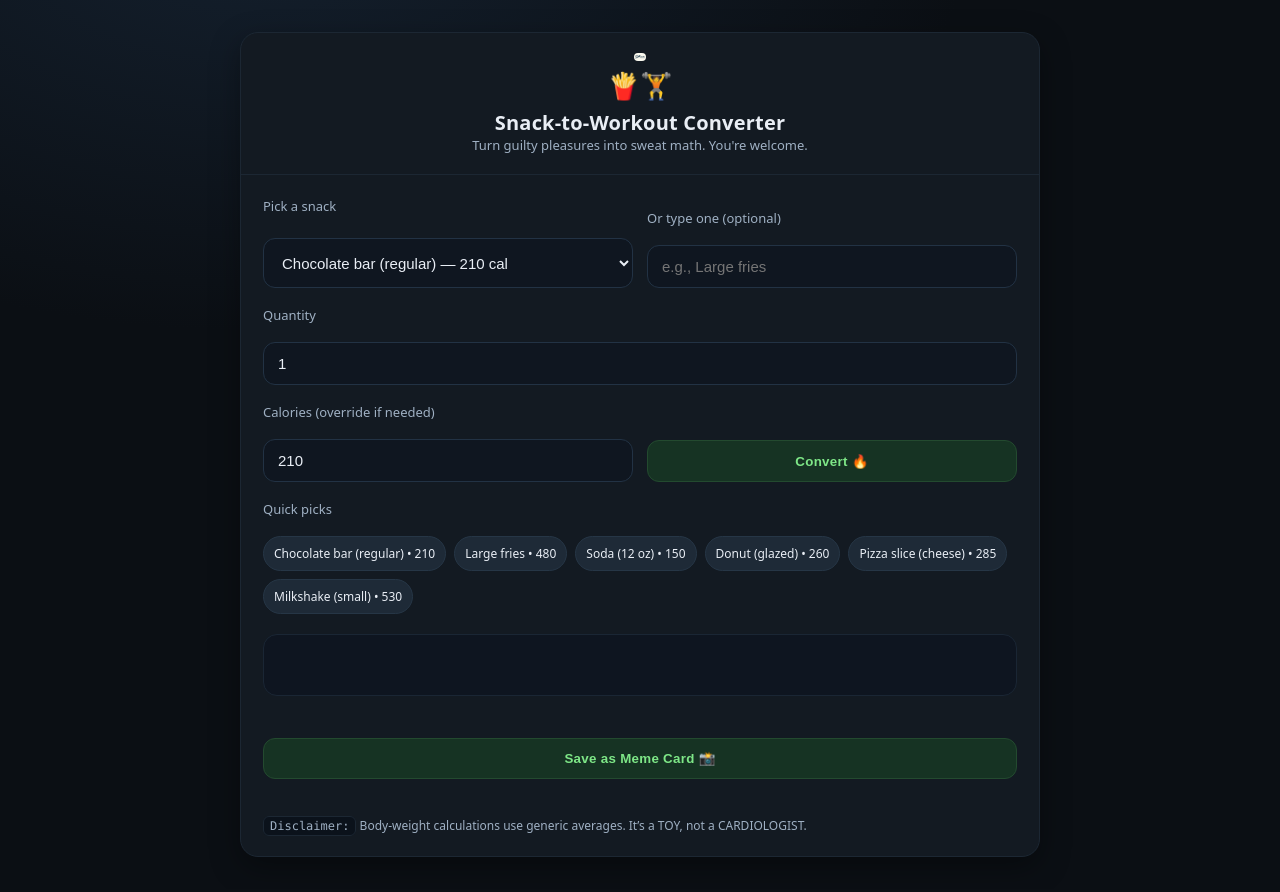
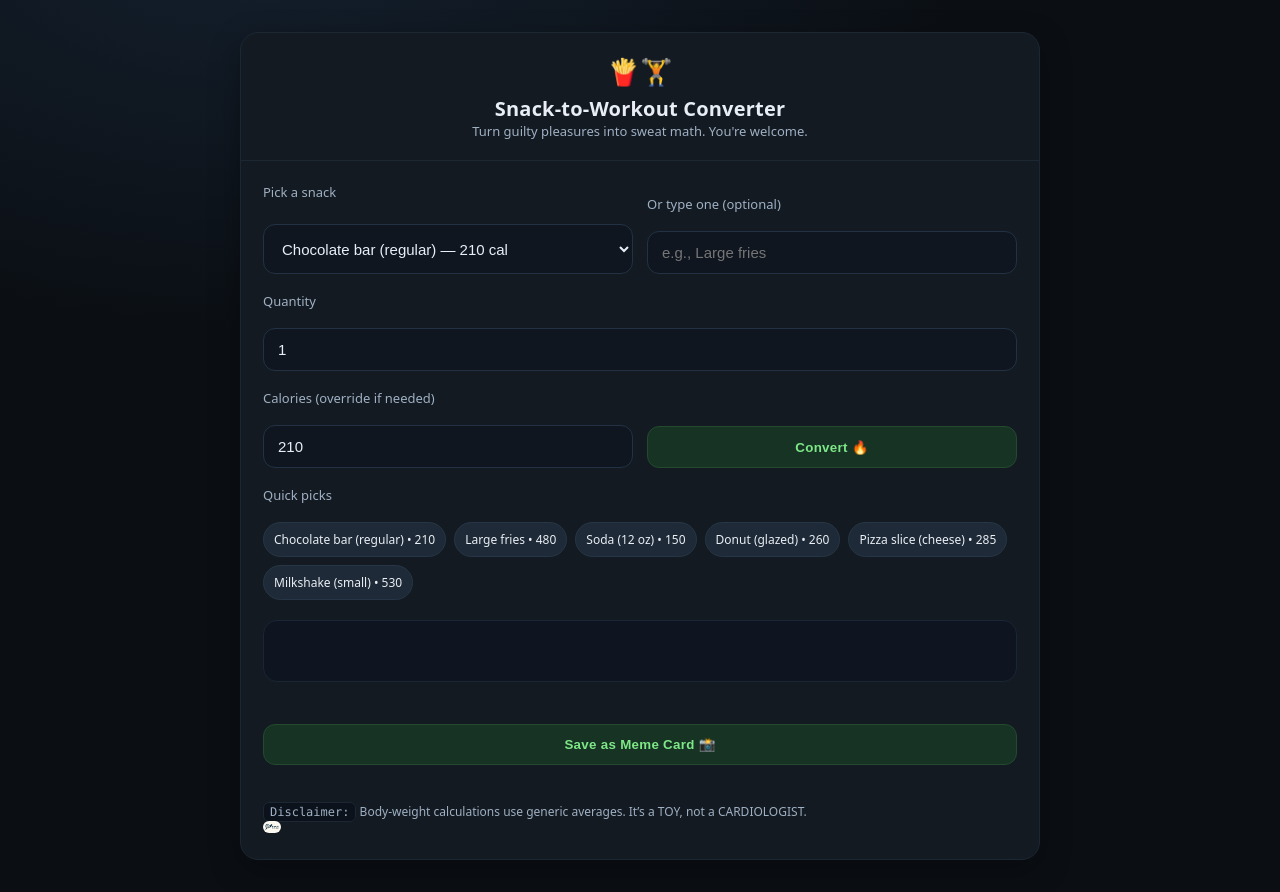
Before and after one commit to elevaistrategies/Snack-to-WorkOut-Converter, a plain HTML site: page index.html in a window 1280 px wide. Drawn offline with nearby package versions, Linux system fonts and the light colour scheme.

Commit message:
Update index.html

```diff
--- a/index.html
+++ b/index.html
@@ -97,7 +97,7 @@ label[for="snackText"] {
 }
 
     .logo {
-  height: 8px;       /* size it */
+  height: 12px;       /* size it */
   width: auto;        /* keep proportions */
   border-radius: 8px; /* optional: rounded corners */
 }
@@ -108,8 +108,6 @@ label[for="snackText"] {
 <body>
   <div class="app" id="app">
     <header>
-<img src="logo.png" alt="Logo" class="logo" />
-
 
       <div style="font-size: 26px">🍟🏋️</div>
       <div>
@@ -172,6 +170,8 @@ label[for="snackText"] {
 
     <footer>
       <span class="kbd">Disclaimer:</span> Body-weight calculations use generic averages. It’s a TOY, not a CARDIOLOGIST.
+    <br>
+      <img src="logo.png" alt="Logo" class="logo" />
     </footer>
   </div>
 
```
